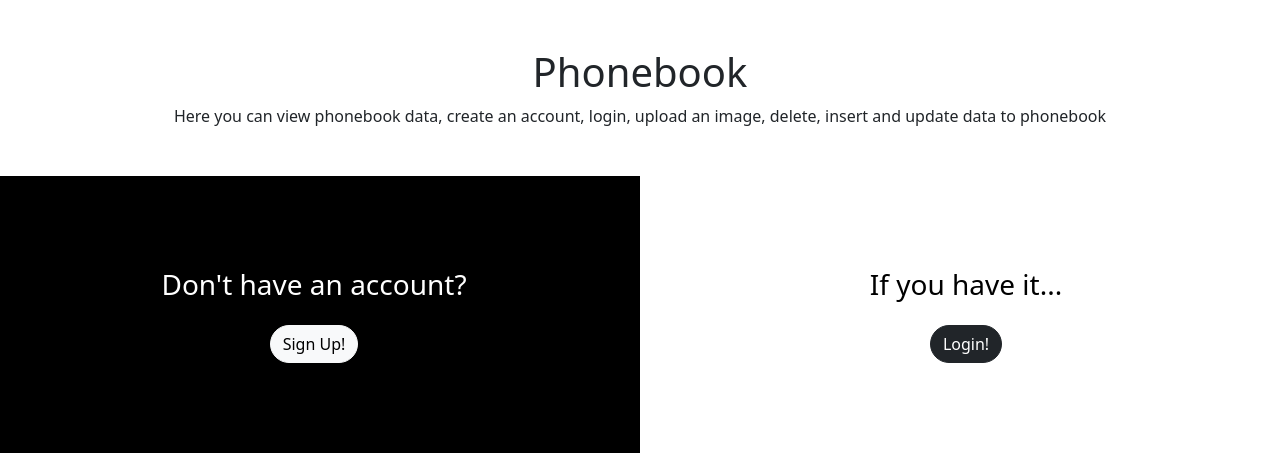
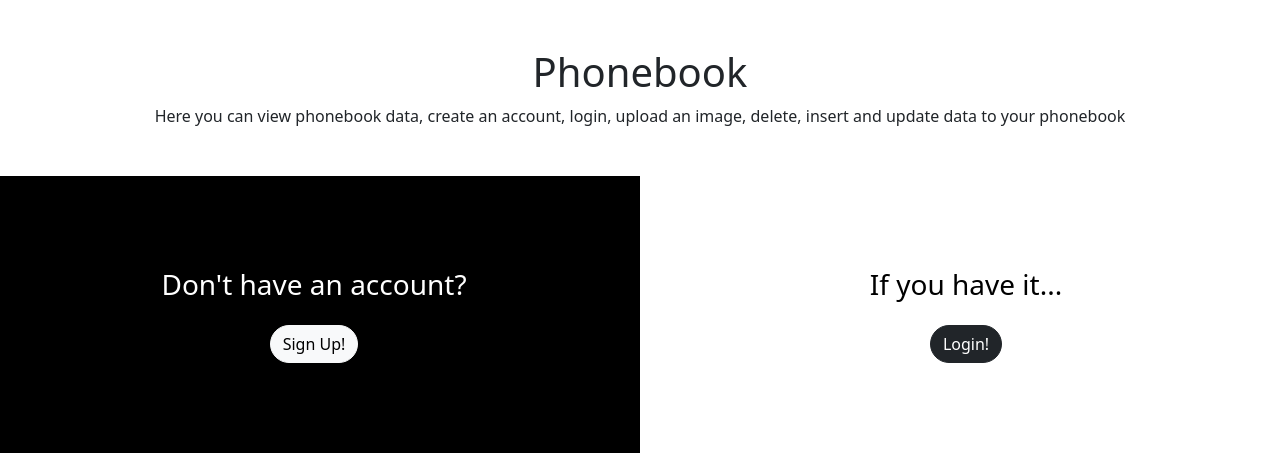
Before and after one commit to henriquegoncalvesdev/login-portal-cmpgassignment2, a PHP site: page / in a window 1280 px wide. Shown: the part 85-538 px from the top of the page. Run offline with PHP 8.4, Linux system fonts and the light colour scheme.

Commit message:
fix typo

```diff
--- a/index.php
+++ b/index.php
@@ -44,7 +44,7 @@
         <section>
             <div class="container mt-5 text-center">
                 <h1>Phonebook</h1>
-                <p>Here you can view phonebook data, create an account, login, upload an image, delete, insert and update data to phonebook</p>
+                <p>Here you can view phonebook data, create an account, login, upload an image, delete, insert and update data to your phonebook</p>
             </div>
         </section>
         <section class="form-row row mt-5 text-center">
```
